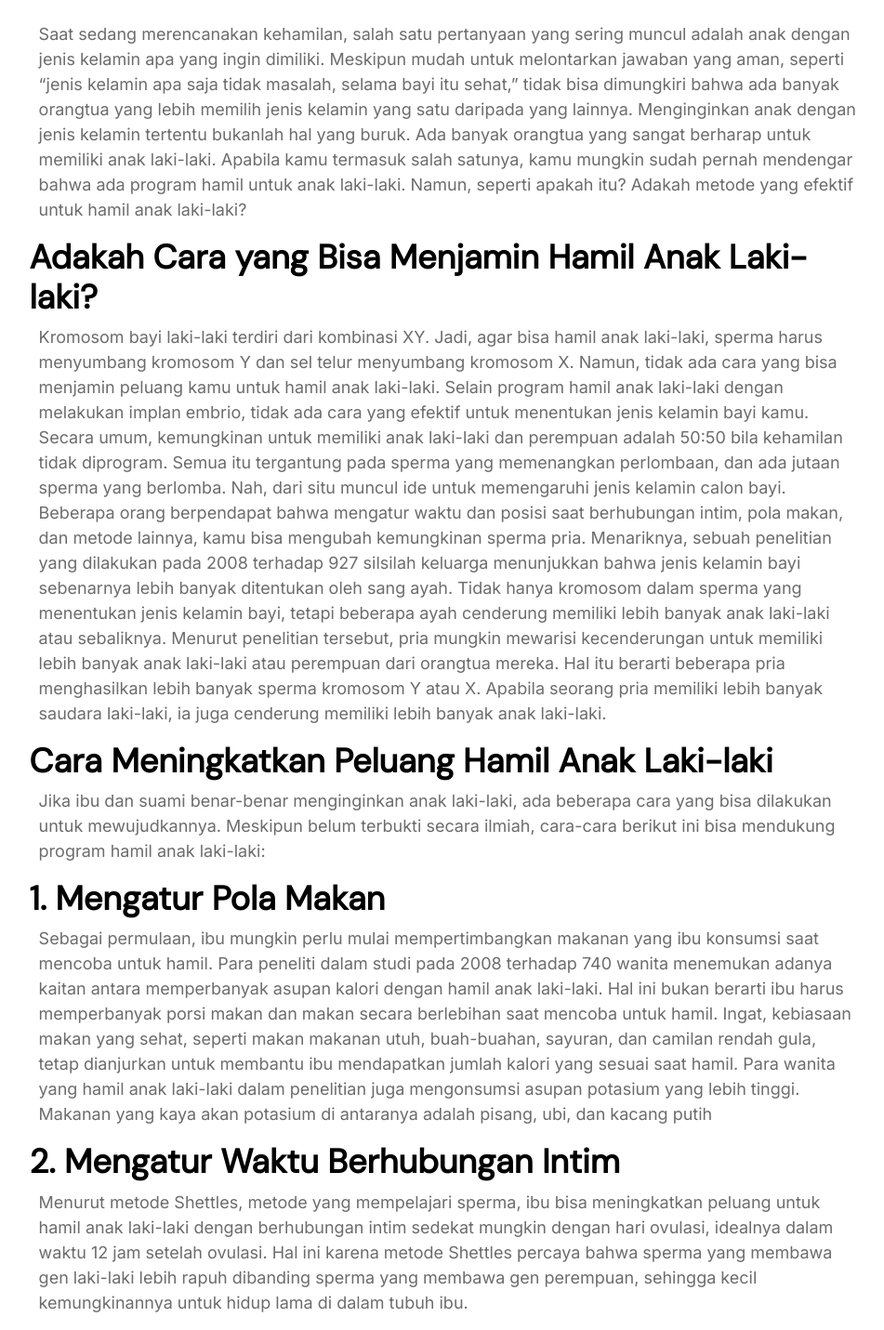
After one commit to Lunatixcz/Website-Kesehatan, a PHP site: the page made by Artikel/Artikel Laki.html in a window 1280 px wide. The commit adds this page. Shown: the part 926-2357 px from the top of the page at 93% size, without its empty margins (162-1113 px from the left). Run offline with PHP 8.4, Linux system fonts and the light colour scheme.

Commit message:
artikel laki

```diff
--- /dev/null
+++ b/Artikel/Artikel Laki.html
@@ -0,0 +1,94 @@
+<!DOCTYPE html>
+<html lang="en">
+<head>
+    <meta charset="UTF-8">
+    <meta http-equiv="X-UA-Compatible" content="IE=edge">
+    <meta name="viewport" content="width=device-width, initial-scale=1.0">
+    <link href="https://cdn.jsdelivr.net/npm/bootstrap@5.2.3/dist/css/bootstrap.min.css" rel="stylesheet"
+    integrity="sha384-rbsA2VBKQhggwzxH7pPCaAqO46MgnOM80zW1RWuH61DGLwZJEdK2Kadq2F9CUG65" crossorigin="anonymous">
+    <link rel="stylesheet" href="./artikel.css">
+    <title>Document</title>
+</head>
+<body>
+    <!-- Navbar -->
+    <nav class="navbar navbar-expand-lg fixed-top">
+        <div class="container-fluid">
+            <a class="navbar-brand larger" href="/Website Kesehatan/index.html"> <img src="./image/healthcare white.png" alt=""> UPH Sehat</a>
+            <button class="navbar-toggler" type="button" data-bs-toggle="collapse" data-bs-target="#navbarNav"
+            aria-controls="navbarNav" aria-expanded="false" aria-label="Toggle navigation">
+            <span class="navbar-toggler-icon"></span>
+            </button>
+            <div class="collapse navbar-collapse" id="navbarNav">
+            <ul class="navbar-nav">
+                <li class="nav-item">
+                <a href="/Website Kesehatan/dokter.html" class="nav-link">Chat Dokter</a>
+                </li>
+                <li class="nav-item">
+                <a class="nav-link active" href="/Website Kesehatan/artikel.html">Artikel</a>
+                </li>
+                <li class="nav-item">
+                <a class="nav-link" href="/Website Kesehatan/obat.html">Obat</a>
+                </li>
+            </ul>
+            </div>
+        </div>
+    </nav>
+
+    <!--Main Content-->
+    <div class="container">
+        <div class="article-content">
+            <div class="article-title">
+                <h1>Title</h1>
+                <p>Ditulis oleh : nama : tanggal</p>
+            </div>
+            <div class="article-body">
+                <div class="img-container text-center">
+                    <img src="/Website Kesehatan/image/Artikel Laki.jpg" alt="">
+                </div>
+                <div class="text-container justify-content">
+                    <p>Saat sedang merencanakan kehamilan, salah satu pertanyaan yang sering muncul adalah anak dengan jenis
+                        kelamin apa yang ingin dimiliki. Meskipun mudah untuk melontarkan jawaban yang aman, seperti
+                        “jenis kelamin apa saja tidak masalah, selama bayi itu sehat,” tidak bisa dimungkiri bahwa ada banyak
+                        orangtua yang lebih memilih jenis kelamin yang satu daripada yang lainnya.
+                        Menginginkan anak dengan jenis kelamin tertentu bukanlah hal yang buruk. Ada banyak orangtua yang sangat
+                        berharap untuk memiliki anak laki-laki. Apabila kamu termasuk salah satunya, kamu mungkin sudah pernah
+                        mendengar bahwa ada program hamil untuk anak laki-laki. Namun, seperti apakah itu? Adakah metode yang
+                        efektif untuk hamil anak laki-laki?</p>
+                    <h4>Adakah Cara yang Bisa Menjamin Hamil Anak Laki-laki?</h4>
+                    <p>Kromosom bayi laki-laki terdiri dari kombinasi XY. Jadi, agar bisa hamil anak laki-laki, sperma harus
+                        menyumbang kromosom Y dan sel telur menyumbang kromosom X. Namun, tidak ada cara yang bisa menjamin peluang
+                        kamu untuk hamil anak laki-laki. Selain program hamil anak laki-laki dengan melakukan implan embrio, tidak
+                        ada cara yang efektif untuk menentukan jenis kelamin bayi kamu. Secara umum, kemungkinan untuk memiliki
+                        anak laki-laki dan perempuan adalah 50:50 bila kehamilan tidak diprogram. Semua itu tergantung pada sperma
+                        yang memenangkan perlombaan, dan ada jutaan sperma yang berlomba. Nah, dari situ muncul ide untuk memengaruhi
+                        jenis kelamin calon bayi. Beberapa orang berpendapat bahwa mengatur waktu dan posisi saat berhubungan intim,
+                        pola makan, dan metode lainnya, kamu bisa mengubah kemungkinan sperma pria. Menariknya, sebuah penelitian
+                        yang dilakukan pada 2008 terhadap 927 silsilah keluarga menunjukkan bahwa jenis kelamin bayi sebenarnya lebih
+                        banyak ditentukan oleh sang ayah. Tidak hanya kromosom dalam sperma yang menentukan jenis kelamin bayi, tetapi
+                        beberapa ayah cenderung memiliki lebih banyak anak laki-laki atau sebaliknya. Menurut penelitian tersebut,
+                        pria mungkin mewarisi kecenderungan untuk memiliki lebih banyak anak laki-laki atau perempuan dari orangtua
+                         mereka. Hal itu berarti beberapa pria menghasilkan lebih banyak sperma kromosom Y atau X. Apabila seorang
+                         pria memiliki lebih banyak saudara laki-laki, ia juga cenderung memiliki lebih banyak anak laki-laki.</p>
+                    <h4>Cara Meningkatkan Peluang Hamil Anak Laki-laki</h4>
+                    <p>Jika ibu dan suami benar-benar menginginkan anak laki-laki, ada beberapa cara yang bisa dilakukan untuk mewujudkannya.
+                        Meskipun belum terbukti secara ilmiah, cara-cara berikut ini bisa mendukung program hamil anak laki-laki:</p>
+                    <h4>1. Mengatur Pola Makan</h4>
+                    <p>Sebagai permulaan, ibu mungkin perlu mulai mempertimbangkan makanan yang ibu konsumsi saat mencoba untuk hamil. Para peneliti dalam studi pada 2008 terhadap 740 wanita menemukan adanya kaitan antara memperbanyak asupan kalori dengan hamil anak laki-laki.
+
+                        Hal ini bukan berarti ibu harus memperbanyak porsi makan dan makan secara berlebihan saat mencoba untuk hamil. Ingat, kebiasaan makan yang sehat, seperti makan makanan utuh, buah-buahan, sayuran, dan camilan rendah gula, tetap dianjurkan untuk membantu ibu mendapatkan jumlah kalori yang sesuai saat hamil.
+
+                        Para wanita yang hamil anak laki-laki dalam penelitian juga mengonsumsi asupan potasium yang lebih tinggi. Makanan yang kaya akan potasium di antaranya adalah pisang, ubi, dan kacang putih</p>
+                    <h4>2. Mengatur Waktu Berhubungan Intim</h4>
+                    <p>Menurut metode Shettles, metode yang mempelajari sperma, ibu bisa meningkatkan peluang untuk hamil anak laki-laki dengan berhubungan intim sedekat mungkin dengan hari ovulasi, idealnya dalam waktu 12 jam setelah ovulasi.
+
+                        Hal ini karena metode Shettles percaya bahwa sperma yang membawa gen laki-laki lebih rapuh dibanding sperma yang membawa gen perempuan, sehingga kecil kemungkinannya untuk hidup lama di dalam tubuh ibu.</p>
+                </div>
+            </div>
+        </div>
+    </div>
+
+  <script src="https://cdn.jsdelivr.net/npm/bootstrap@5.2.3/dist/js/bootstrap.bundle.min.js"
+  integrity="sha384-kenU1KFdBIe4zVF0s0G1M5b4hcpxyD9F7jL+jjXkk+Q2h455rYXK/7HAuoJl+0I4"
+  crossorigin="anonymous"></script>
+</body>
+</html>
--- a/Artikel/artikel.css
+++ b/Artikel/artikel.css
@@ -93,6 +93,7 @@ a:hover{
 
 .article-content img{
     margin-left: 10px;
+    width: 100%;
 }
 
 .article-body{
```
